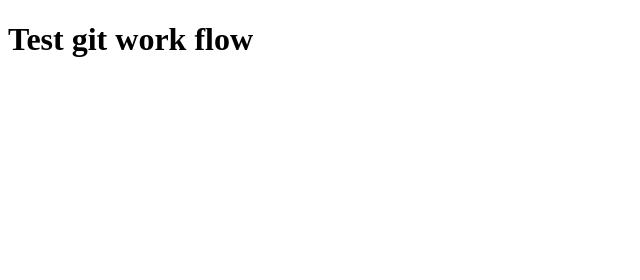
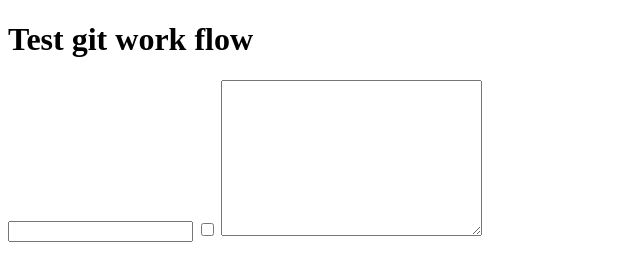
Before and after one commit to HAK-KIM/Test-Git-WorkFlow, a plain HTML site: page index.html in a window 1280 px wide. Shown: the whole page, without its empty margins (0-640 px from the left). Drawn offline with Linux system fonts and the light colour scheme.

Commit message:
using inputFieldsBranch

```diff
--- a/index.html
+++ b/index.html
@@ -8,5 +8,8 @@
 </head>
 <body>
     <h1>Test git work flow</h1>
+    <input type="text">
+    <input type="checkbox">
+    <textarea name="" id="" cols="30" rows="10"></textarea>
 </body>
 </html>
```
